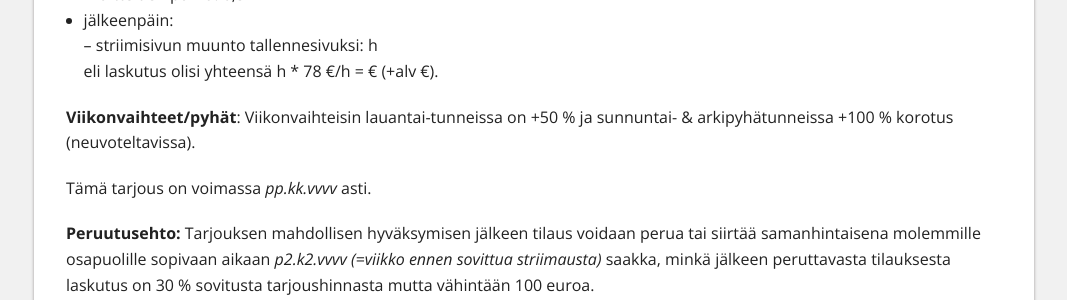
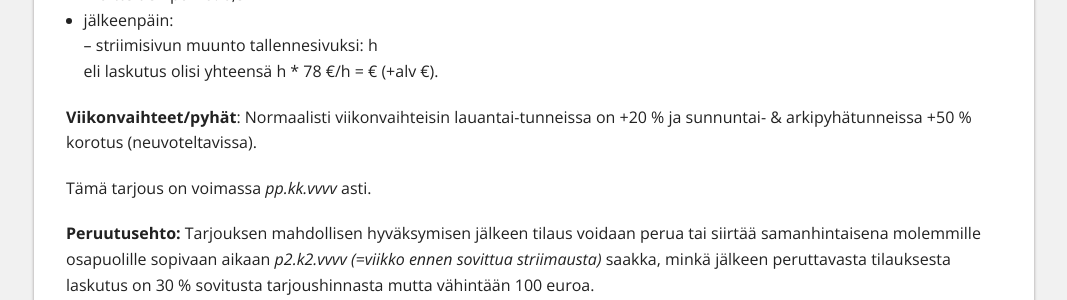
Before and after one commit to Pyppe/infocrea.fi, a Jekyll site: the page built from tarjous.md, in a window 1280 px wide. Shown: the part 1845-2145 px from the top of the page, without its empty margins (106-1173 px from the left). Built offline with Jekyll 4.4.1, drawn with Linux system fonts in a browser that asks for light colours; nearby versions of some CDN libraries.

Commit message:
Kevyemmät pyhätyökorotukset

```diff
--- a/tarjous.md
+++ b/tarjous.md
@@ -44,7 +44,7 @@ Tilaisuutenne tapauksessa **laskutettavia tunteja** kertyisi seuraavasti:<br>
 -- striimisivun muunto tallennesivuksi:  h<br>
 eli laskutus olisi yhteensä  h * 78 €/h =  € (+alv  €).
 
-**Viikonvaihteet/pyhät**: Viikonvaihteisin lauantai-tunneissa on +50 % ja sunnuntai- & arkipyhätunneissa +100 % korotus (neuvoteltavissa).
+**Viikonvaihteet/pyhät**: Normaalisti viikonvaihteisin lauantai-tunneissa on +20 % ja sunnuntai- & arkipyhätunneissa +50 % korotus (neuvoteltavissa).
 
 Tämä tarjous on voimassa *pp.kk.vvvv* asti.
 
```
